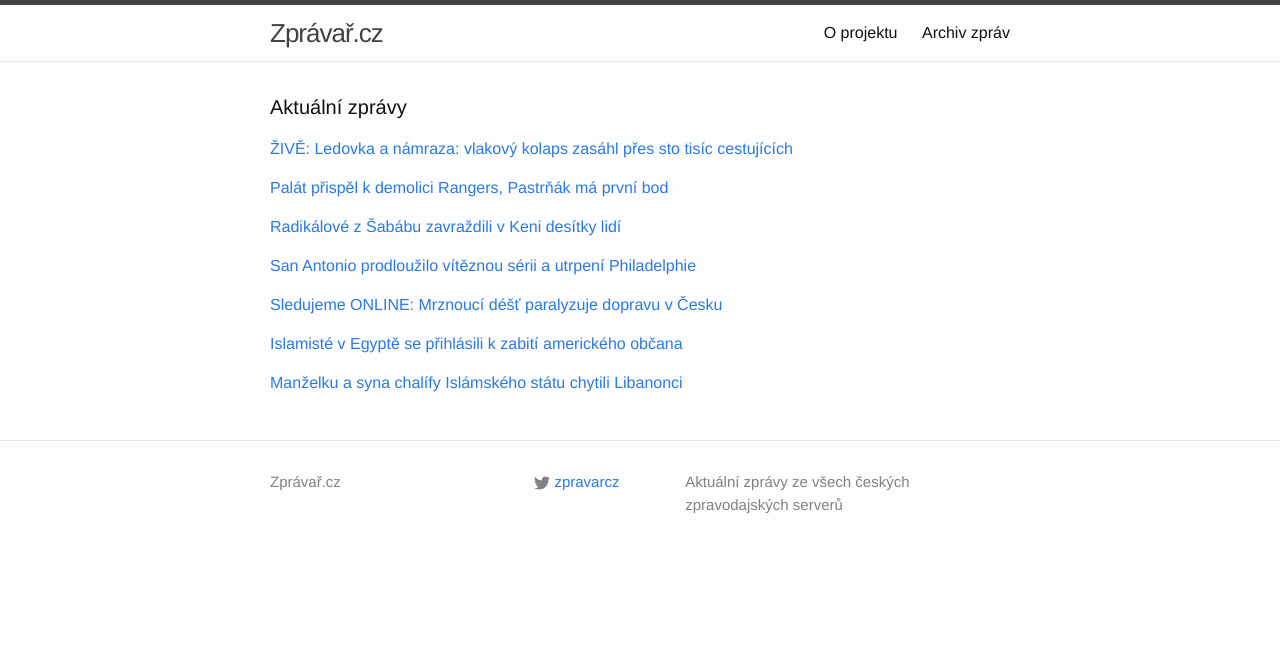
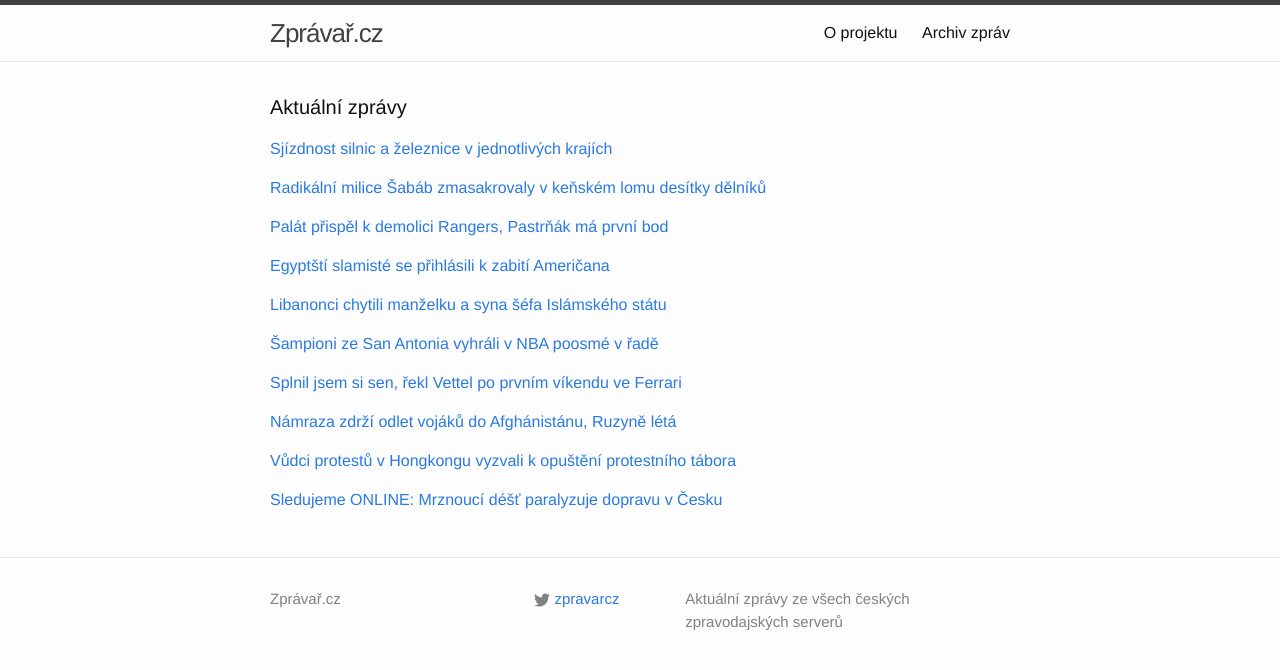
Before and after one commit to adliska/zpravar, a Jekyll site: the page built from index.html, in a window 1280 px wide. Shown: the top 670 px of the page. Built offline with Jekyll 4.4.1, drawn with Linux system fonts in a browser that asks for light colours.

Commit message:
zpravar news update

```diff
--- a/index.html
+++ b/index.html
@@ -5,9 +5,10 @@ layout: default
 <div class="home">
     <h1 class="page-heading">Aktuální zprávy</h1>
 
-<p><a href="javascript:;" onclick="toggle_visibility('zpravy0')">ŽIVĚ: Ledovka a námraza: vlakový kolaps zasáhl přes sto tisíc cestujících</a></p>
+<p><a href="javascript:;" onclick="toggle_visibility('zpravy0')">Sjízdnost silnic a železnice v jednotlivých krajích</a></p>
 <div id="zpravy0" style="display:none">
 <ul>
+<li><a href=http://www.ceskenoviny.cz/zpravy/zpravy/sjizdnost-silnic-a-zeleznice-v-jednotlivych-krajich/1153921>Sjízdnost silnic a železnice v jednotlivých krajích - www.ceskenoviny.cz</a></li>
 <li><a href=http://www.tyden.cz/rubriky/domaci/pocasi/zive-ledovka-a-namraza-vlakovy-kolaps-zasahl-pres-sto-tisic-cestujicich_325931.html>ŽIVĚ: Ledovka a námraza: vlakový kolaps zasáhl přes sto tisíc cestujících - www.tyden.cz</a></li>
 <li><a href=http://www.ceskenoviny.cz/zpravy/zpravy/kvuli-pocasi-kolabuje-zeleznice-problem-zasahl-pres-100-000-lidi/1153847>Kvůli počasí kolabuje železnice, problém zasáhl přes 100.000 lidí - www.ceskenoviny.cz</a></li>
 <li><a href=http://www.ceskenoviny.cz/zpravy/zpravy/prvni-vlaky-z-kolina-vyjely-v-8-00-celou-noc-staly/1153847>První vlaky z Kolína vyjely v 8:00, celou noc stály - www.ceskenoviny.cz</a></li>
@@ -46,8 +47,20 @@ layout: default
 <li><a href=http://zpravy.e15.cz/domaci/udalosti/kvuli-namraze-v-utery-rano-v-cesku-nevyjedou-desitky-vlaku-1141663>Kvůli námraze v úterý ráno v Česku nevyjedou desítky vlaků - zpravy.e15.cz</a></li>
 <li><a href=http://www.ceskenoviny.cz/zpravy/zpravy/krnacova-svolala-kvuli-problemum-v-prazske-doprave-krizovy-stab/1153869>Krnáčová svolala kvůli problémům v pražské dopravě krizový štáb - www.ceskenoviny.cz</a></li>
 </ul>
-</div><p><a href="javascript:;" onclick="toggle_visibility('zpravy1')">Palát přispěl k demolici Rangers, Pastrňák má první bod</a></p>
+</div><p><a href="javascript:;" onclick="toggle_visibility('zpravy1')">Radikální milice Šabáb zmasakrovaly v keňském lomu desítky dělníků </a></p>
 <div id="zpravy1" style="display:none">
+<ul>
+<li><a href=http://www.lidovky.cz/radikalni-milice-sabab-zmasakrovaly-v-kenskem-lomu-desitky-delniku-1fy-/zpravy-svet.aspx?c=A141202_100624_ln_zahranici_msl>Radikální milice Šabáb zmasakrovaly v keňském lomu desítky dělníků  - www.lidovky.cz</a></li>
+<li><a href=http://www.ceskenoviny.cz/zpravy/zpravy/prinejmensim-36-lidi-zabili-na-severu-keni-ozbrojenci-z-sababu/1153898>Přinejmenším 36 lidí zabili na severu Keni ozbrojenci z Šabábu - www.ceskenoviny.cz</a></li>
+<li><a href=http://www.ceskatelevize.cz/ct24/svet/294204-radikalove-z-sababu-zavrazdili-v-keni-desitky-lidi/>Radikálové z Šabábu zavraždili v Keni desítky lidí - www.ceskatelevize.cz</a></li>
+<li><a href=http://echo24.cz/a/itJmR>Islámští ozbrojenci zabili v Keni 36 lidí - echo24.cz</a></li>
+<li><a href=http://www.ceskatelevize.cz/ct24/svet/294204-neznami-ozbrojenci-zavrazdili-v-keni-desitky-lidi/>Neznámí ozbrojenci zavraždili v Keni desítky lidí - www.ceskatelevize.cz</a></li>
+<li><a href=http://www.novinky.cz/zahranicni/svet/355130-extremiste-v-keni-postrileli-horniky-muslimy-nechali-jit.html>Extremisté v Keni postříleli horníky, muslimy nechali jít - www.novinky.cz</a></li>
+<li><a href=http://zpravy.aktualne.cz/zahranici/neznami-ozbrojenci-zabili-na-severu-keni-nejmene-36-lidi/r~0da2393c79e911e49b26002590604f2e/>Neznámí ozbrojenci zabili na severu Keni nejméně 36 lidí - zpravy.aktualne.cz</a></li>
+<li><a href=http://www.ceskenoviny.cz/zpravy/zpravy/prinejmensim-36-lidi-zabili-neznami-ozbrojenci-na-severu-keni/1153898>Přinejmenším 36 lidí zabili neznámí ozbrojenci na severu Keni - www.ceskenoviny.cz</a></li>
+</ul>
+</div><p><a href="javascript:;" onclick="toggle_visibility('zpravy2')">Palát přispěl k demolici Rangers, Pastrňák má první bod</a></p>
+<div id="zpravy2" style="display:none">
 <ul>
 <li><a href=http://sport.aktualne.cz/palat-prispel-k-demolici-rangers-pastrnak-ma-prvni-bod/r~d122a32479e911e49bec0025900fea04/>Palát přispěl k demolici Rangers, Pastrňák má první bod - sport.aktualne.cz</a></li>
 <li><a href=http://www.tyden.cz/rubriky/sport/hokej/nhl/palat-erat-a-sekac-si-pripsali-gol-pastrnak-slavi-premierovy-bod_325936.html>Palát, Erat a Sekáč si připsali gól, Pastrňák slaví premiérový bod - www.tyden.cz</a></li>
@@ -56,42 +69,56 @@ layout: default
 <li><a href=http://www.sportovninoviny.cz/zpravy/palat-prispel-k-vyhre-tampy-skorovali-take-sekac-a-erat/1153902>Palát přispěl k výhře Tampy, skórovali také Sekáč a Erat - www.sportovninoviny.cz</a></li>
 <li><a href=http://sport.aktualne.cz/palat-prispel-k-demolici-rangers-trefili-se-i-sekac-a-erat/r~d122a32479e911e49bec0025900fea04/>Palát přispěl k demolici Rangers, trefili se i Sekáč a Erat - sport.aktualne.cz</a></li>
 </ul>
-</div><p><a href="javascript:;" onclick="toggle_visibility('zpravy2')">Radikálové z Šabábu zavraždili v Keni desítky lidí</a></p>
-<div id="zpravy2" style="display:none">
-<ul>
-<li><a href=http://www.ceskatelevize.cz/ct24/svet/294204-radikalove-z-sababu-zavrazdili-v-keni-desitky-lidi/>Radikálové z Šabábu zavraždili v Keni desítky lidí - www.ceskatelevize.cz</a></li>
-<li><a href=http://echo24.cz/a/itJmR>Islámští ozbrojenci zabili v Keni 36 lidí - echo24.cz</a></li>
-<li><a href=http://www.ceskatelevize.cz/ct24/svet/294204-neznami-ozbrojenci-zavrazdili-v-keni-desitky-lidi/>Neznámí ozbrojenci zavraždili v Keni desítky lidí - www.ceskatelevize.cz</a></li>
-<li><a href=http://www.novinky.cz/zahranicni/svet/355130-extremiste-v-keni-postrileli-horniky-muslimy-nechali-jit.html>Extremisté v Keni postříleli horníky, muslimy nechali jít - www.novinky.cz</a></li>
-<li><a href=http://zpravy.aktualne.cz/zahranici/neznami-ozbrojenci-zabili-na-severu-keni-nejmene-36-lidi/r~0da2393c79e911e49b26002590604f2e/>Neznámí ozbrojenci zabili na severu Keni nejméně 36 lidí - zpravy.aktualne.cz</a></li>
-<li><a href=http://www.ceskenoviny.cz/zpravy/zpravy/prinejmensim-36-lidi-zabili-neznami-ozbrojenci-na-severu-keni/1153898>Přinejmenším 36 lidí zabili neznámí ozbrojenci na severu Keni - www.ceskenoviny.cz</a></li>
-</ul>
-</div><p><a href="javascript:;" onclick="toggle_visibility('zpravy3')">San Antonio prodloužilo vítěznou sérii a utrpení Philadelphie</a></p>
+</div><p><a href="javascript:;" onclick="toggle_visibility('zpravy3')">Egyptští slamisté se přihlásili k zabití Američana</a></p>
 <div id="zpravy3" style="display:none">
 <ul>
+<li><a href=http://www.tyden.cz/rubriky/zahranici/afrika/egyptsti-slamiste-se-prihlasili-k-zabiti-americana_325945.html>Egyptští slamisté se přihlásili k zabití Američana - www.tyden.cz</a></li>
+<li><a href=http://www.ceskenoviny.cz/zpravy/zpravy/islamiste-v-egypte-se-prihlasili-k-zabiti-americkeho-obcana/1153950>Islamisté v Egyptě se přihlásili k zabití amerického občana - www.ceskenoviny.cz</a></li>
+<li><a href=http://www.ceskatelevize.cz/ct24/svet/294215-zabili-jsme-americana-oznamili-radikalove-ze-sinaje-na-twitteru/>Zabili jsme Američana, oznámili radikálové ze Sinaje na Twitteru - www.ceskatelevize.cz</a></li>
+<li><a href=http://echo24.cz/a/iEv2J>Islamisté zavraždili dalšího Američana, tentokrát v Egyptě - echo24.cz</a></li>
+</ul>
+</div><p><a href="javascript:;" onclick="toggle_visibility('zpravy4')">Libanonci chytili manželku a syna šéfa Islámského státu</a></p>
+<div id="zpravy4" style="display:none">
+<ul>
+<li><a href=http://zpravy.aktualne.cz/zahranici/libanonci-zadrzeli-manzelku-a-syna-vudce-islamskeho-statu/r~703ee50879fe11e48477002590604f2e/>Libanonci chytili manželku a syna šéfa Islámského státu - zpravy.aktualne.cz</a></li>
+<li><a href=http://www.novinky.cz/zahranicni/blizky-a-stredni-vychod/355144-manzelku-a-syna-chalify-islamskeho-statu-chytili-libanonci.html>Manželku a syna chalífy Islámského státu chytili Libanonci - www.novinky.cz</a></li>
+<li><a href=http://zpravy.idnes.cz/libanon-zatceni-manzelka-syn-bagdadi-dve-/zahranicni.aspx?c=A141202_085811_zahranicni_bse>Libanonští vojáci zatkli manželku a syna vůdce Islámského státu - zpravy.idnes.cz</a></li>
+<li><a href=http://www.ceskenoviny.cz/zpravy/zpravy/libanonci-zadrzeli-manzelku-a-syna-vudce-islamistu-bagdadiho/1153939>Libanonci zadrželi manželku a syna vůdce islamistů Bagdádího - www.ceskenoviny.cz</a></li>
+</ul>
+</div><p><a href="javascript:;" onclick="toggle_visibility('zpravy5')">Šampioni ze San Antonia vyhráli v NBA poosmé v řadě</a></p>
+<div id="zpravy5" style="display:none">
+<ul>
+<li><a href=http://www.denik.cz/ostatni_sport/sampioni-ze-san-antonia-vyhrali-v-nba-poosme-v-rade-20141202.html>Šampioni ze San Antonia vyhráli v NBA poosmé v řadě - www.denik.cz</a></li>
 <li><a href=http://sport.idnes.cz/basketbalova-nba-0kd-/basket.aspx?c=A141202_084736_sport-basket_ald>San Antonio prodloužilo vítěznou sérii a utrpení Philadelphie - sport.idnes.cz</a></li>
 <li><a href=http://sport.aktualne.cz/sampioni-ze-san-antonia-vyhrali-v-nba-poosme-v-rade/r~dd8b7ca079f611e4bdad0025900fea04/>Šampioni ze San Antonia vyhráli v NBA poosmé v řadě - sport.aktualne.cz</a></li>
 <li><a href=http://www.sportovninoviny.cz/zpravy/sampioni-ze-san-antonia-vyhrali-v-nba-poosme-v-rade/1153935>Šampioni ze San Antonia vyhráli v NBA poosmé v řadě - www.sportovninoviny.cz</a></li>
 </ul>
-</div><p><a href="javascript:;" onclick="toggle_visibility('zpravy4')">Sledujeme ONLINE: Mrznoucí déšť paralyzuje dopravu v Česku</a></p>
-<div id="zpravy4" style="display:none">
+</div><p><a href="javascript:;" onclick="toggle_visibility('zpravy6')">Splnil jsem si sen, řekl Vettel po prvním víkendu ve Ferrari</a></p>
+<div id="zpravy6" style="display:none">
+<ul>
+<li><a href=http://sport.aktualne.cz/splnil-jsem-si-sen-rekl-vettel-po-prvnim-vikendu-ve-ferrari/r~10c0b48e79ff11e4a10c0025900fea04/>Splnil jsem si sen, řekl Vettel po prvním víkendu ve Ferrari - sport.aktualne.cz</a></li>
+<li><a href=http://www.tyden.cz/rubriky/sport/formule-1/vettel-poprve-za-volantem-ferrari-splnil-jsem-si-sen_325946.html>Vettel poprvé za volantem ferrari: Splnil jsem si sen - www.tyden.cz</a></li>
+<li><a href=http://www.sportovninoviny.cz/zpravy/splnil-jsem-si-sen-rekl-vettel-po-prvnim-vikendu-ve-ferrari/1153958>Splnil jsem si sen, řekl Vettel po prvním víkendu ve Ferrari - www.sportovninoviny.cz</a></li>
+</ul>
+</div><p><a href="javascript:;" onclick="toggle_visibility('zpravy7')">Námraza zdrží odlet vojáků do Afghánistánu, Ruzyně létá</a></p>
+<div id="zpravy7" style="display:none">
+<ul>
+<li><a href=http://zpravy.e15.cz/byznys/doprava-a-logistika/namraza-zdrzi-odlet-vojaku-do-afghanistanu-ruzyne-leta-1141762>Námraza zdrží odlet vojáků do Afghánistánu, Ruzyně létá - zpravy.e15.cz</a></li>
+<li><a href=http://www.ceskenoviny.cz/zpravy/zpravy/kvuli-namraze-neodleteli-vojaci-do-afghanistanu-ruzyn-leta/1153963>Kvůli námraze neodletěli vojáci do Afghánistánu, Ruzyň létá - www.ceskenoviny.cz</a></li>
+<li><a href=http://zpravy.idnes.cz/cesti-vojaci-do-afghanistanu-neodleteli-f04-/domaci.aspx?c=A141202_090337_domaci_zt>Vojáci mířící do Kábulu uvázli kvůli námraze na letišti v Kbelích - zpravy.idnes.cz</a></li>
+</ul>
+</div><p><a href="javascript:;" onclick="toggle_visibility('zpravy8')">Vůdci protestů v Hongkongu vyzvali k opuštění protestního tábora</a></p>
+<div id="zpravy8" style="display:none">
+<ul>
+<li><a href=http://www.ceskenoviny.cz/zpravy/zpravy/vudci-protestu-v-hongkongu-vyzvali-k-opusteni-protestniho-tabora/1153928>Vůdci protestů v Hongkongu vyzvali k opuštění protestního tábora - www.ceskenoviny.cz</a></li>
+<li><a href=http://zpravy.aktualne.cz/zahranici/proti-nasili-vudce-hongkongskych-demonstrantu-drzi-hladovku/r~a76b1e0479fc11e49b26002590604f2e/>Proti násilí. Vůdce hongkongských demonstrantů drží hladovku - zpravy.aktualne.cz</a></li>
+<li><a href=http://www.ceskenoviny.cz/zpravy/zpravy/vudce-hongkongskych-protestu-joshua-wong-zahajil-hladovku/1153928>Vůdce hongkongských protestů Joshua Wong zahájil hladovku - www.ceskenoviny.cz</a></li>
+</ul>
+</div><p><a href="javascript:;" onclick="toggle_visibility('zpravy9')">Sledujeme ONLINE: Mrznoucí déšť paralyzuje dopravu v Česku</a></p>
+<div id="zpravy9" style="display:none">
 <ul>
 <li><a href=http://www.rozhlas.cz/_zprava/sledujeme-online-mrznouci-dest-paralyzuje-dopravu-v-cesku--1427225>Sledujeme ONLINE: Mrznoucí déšť paralyzuje dopravu v Česku - www.rozhlas.cz</a></li>
 <li><a href=http://www.rozhlas.cz/_zprava/sledujeme-online-mrznouci-dest-paralyzuje-dopravu-v-cesku-nejezdi-desitky-spoju--1427225>Sledujeme ONLINE: Mrznoucí déšť paralyzuje dopravu v Česku. Nejezdí desítky spojů - www.rozhlas.cz</a></li>
 <li><a href=http://www.rozhlas.cz/_zprava/namraza-paralyzovala-vlakovou-dopravu-nevyjedou-desitky-spoju--1427225>Námraza paralyzovala vlakovou dopravu. Nevyjedou desítky spojů - www.rozhlas.cz</a></li>
 </ul>
-</div><p><a href="javascript:;" onclick="toggle_visibility('zpravy5')">Islamisté v Egyptě se přihlásili k zabití amerického občana</a></p>
-<div id="zpravy5" style="display:none">
-<ul>
-<li><a href=http://www.ceskenoviny.cz/zpravy/zpravy/islamiste-v-egypte-se-prihlasili-k-zabiti-americkeho-obcana/1153950>Islamisté v Egyptě se přihlásili k zabití amerického občana - www.ceskenoviny.cz</a></li>
-<li><a href=http://www.ceskatelevize.cz/ct24/svet/294215-zabili-jsme-americana-oznamili-radikalove-ze-sinaje-na-twitteru/>Zabili jsme Američana, oznámili radikálové ze Sinaje na Twitteru - www.ceskatelevize.cz</a></li>
-<li><a href=http://echo24.cz/a/iEv2J>Islamisté zavraždili dalšího Američana, tentokrát v Egyptě - echo24.cz</a></li>
-</ul>
-</div><p><a href="javascript:;" onclick="toggle_visibility('zpravy6')">Manželku a syna chalífy Islámského státu chytili Libanonci</a></p>
-<div id="zpravy6" style="display:none">
-<ul>
-<li><a href=http://www.novinky.cz/zahranicni/blizky-a-stredni-vychod/355144-manzelku-a-syna-chalify-islamskeho-statu-chytili-libanonci.html>Manželku a syna chalífy Islámského státu chytili Libanonci - www.novinky.cz</a></li>
-<li><a href=http://zpravy.idnes.cz/libanon-zatceni-manzelka-syn-bagdadi-dve-/zahranicni.aspx?c=A141202_085811_zahranicni_bse>Libanonští vojáci zatkli manželku a syna vůdce Islámského státu - zpravy.idnes.cz</a></li>
-<li><a href=http://www.ceskenoviny.cz/zpravy/zpravy/libanonci-zadrzeli-manzelku-a-syna-vudce-islamistu-bagdadiho/1153939>Libanonci zadrželi manželku a syna vůdce islamistů Bagdádího - www.ceskenoviny.cz</a></li>
-</ul>
 </div></div>
```
